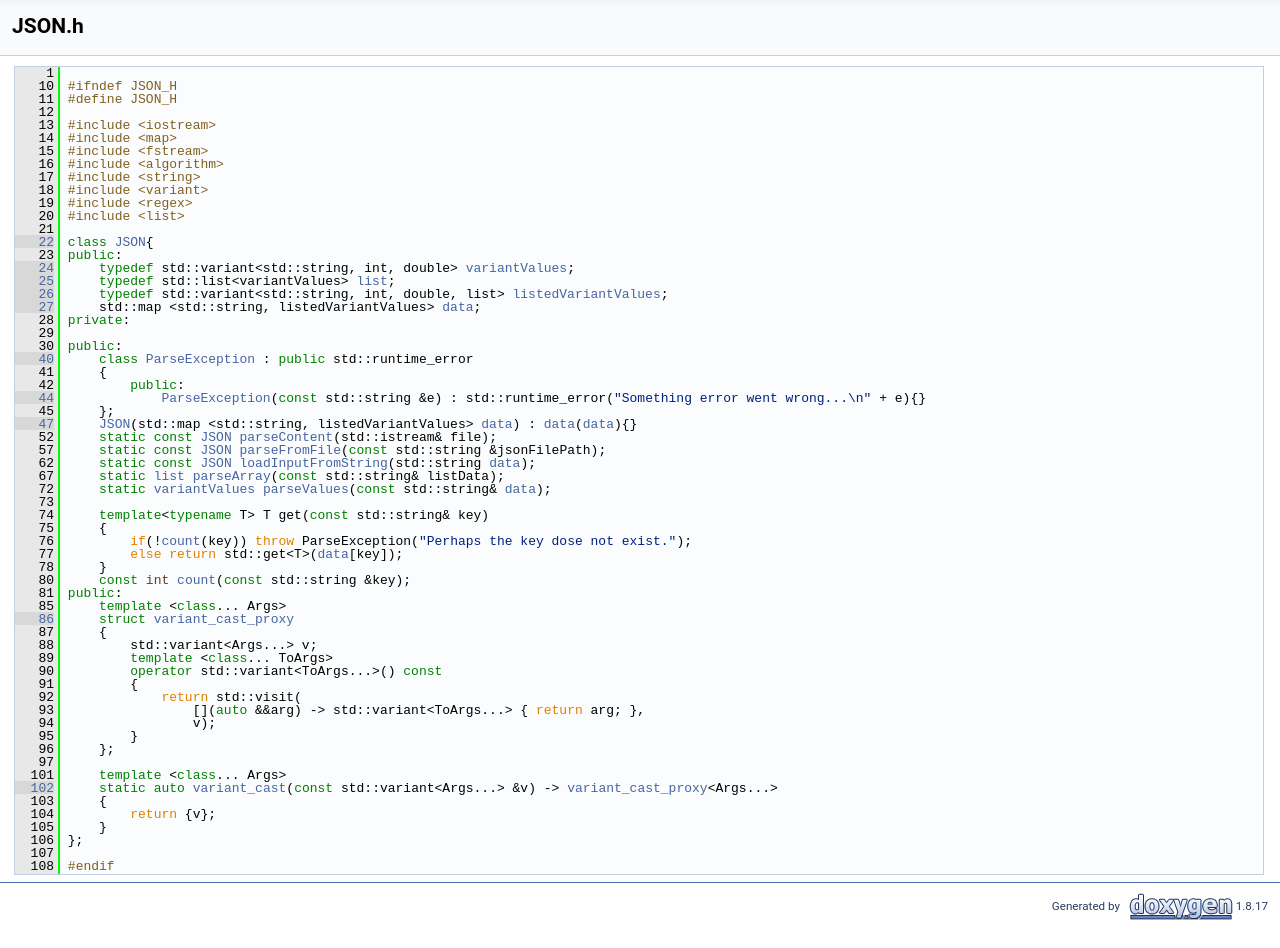
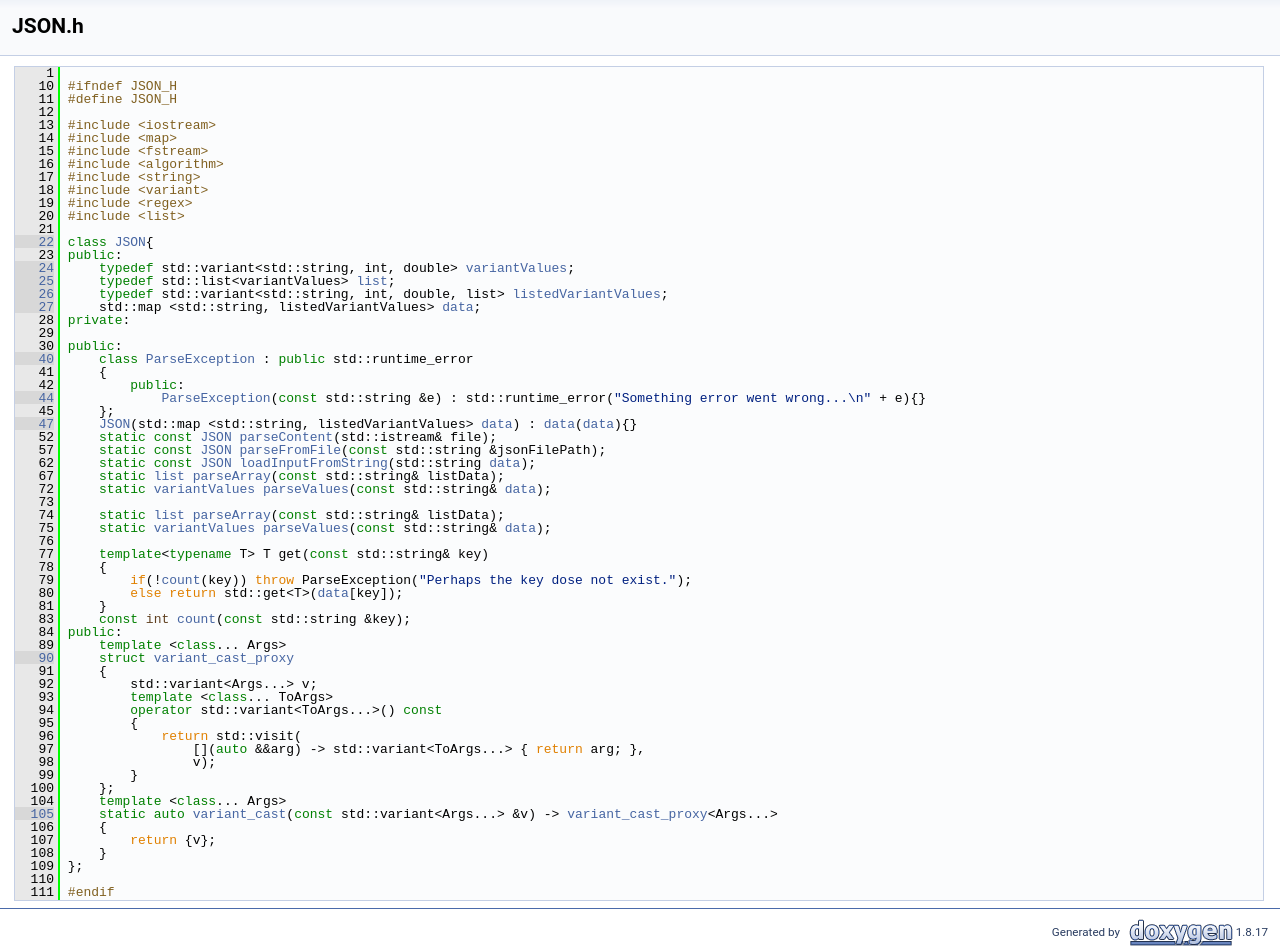
Before and after one commit to Teaching-projects/SZE-MOSZE-2020-GitCraft, a plain HTML site: page _j_s_o_n_8h_source.html in a window 1280 px wide. Shown: the part 113-1061 px from the top of the page. Before the commit the page ends 1035 px from the top, so only its background shows below. Drawn offline with Linux system fonts and the light colour scheme.

Commit message:
Update gh-pages to output generated at 47a4311

```diff
--- a/_j_s_o_n_8h_source.html
+++ b/_j_s_o_n_8h_source.html
@@ -101,37 +101,39 @@ $(function() {
 <div class="line"><a name="l00067"></a><span class="lineno">   67</span>&#160;    <span class="keyword">static</span> <a class="code" href="class_j_s_o_n.html#ad65a8eae8010807094ba2a5936aa5b9e">list</a> <a class="code" href="class_j_s_o_n.html#adcd391dd34576252497207502a225040">parseArray</a>(<span class="keyword">const</span> std::string&amp; listData);</div>
 <div class="line"><a name="l00072"></a><span class="lineno">   72</span>&#160;    <span class="keyword">static</span> <a class="code" href="class_j_s_o_n.html#a376e334c72ccf3efee3d7de413b88d73">variantValues</a> <a class="code" href="class_j_s_o_n.html#a0a277716de2bc37f6bcdd2667e84b6d6">parseValues</a>(<span class="keyword">const</span> std::string&amp; <a class="code" href="class_j_s_o_n.html#a4d39919d41256b4ca0ea82eb963a3925">data</a>);</div>
 <div class="line"><a name="l00073"></a><span class="lineno">   73</span>&#160; </div>
-<div class="line"><a name="l00074"></a><span class="lineno">   74</span>&#160;    <span class="keyword">template</span>&lt;<span class="keyword">typename</span> T&gt; T get(<span class="keyword">const</span> std::string&amp; key)</div>
-<div class="line"><a name="l00075"></a><span class="lineno">   75</span>&#160;    {</div>
-<div class="line"><a name="l00076"></a><span class="lineno">   76</span>&#160;        <span class="keywordflow">if</span>(!<a class="code" href="class_j_s_o_n.html#adcc74a57432bd01e6617f0a72dad3abb">count</a>(key)) <span class="keywordflow">throw</span> ParseException(<span class="stringliteral">&quot;Perhaps the key dose not exist.&quot;</span>);</div>
-<div class="line"><a name="l00077"></a><span class="lineno">   77</span>&#160;        <span class="keywordflow">else</span> <span class="keywordflow">return</span> std::get&lt;T&gt;(<a class="code" href="class_j_s_o_n.html#a4d39919d41256b4ca0ea82eb963a3925">data</a>[key]);</div>
-<div class="line"><a name="l00078"></a><span class="lineno">   78</span>&#160;    }</div>
-<div class="line"><a name="l00080"></a><span class="lineno">   80</span>&#160;    <span class="keyword">const</span> <span class="keywordtype">int</span> <a class="code" href="class_j_s_o_n.html#adcc74a57432bd01e6617f0a72dad3abb">count</a>(<span class="keyword">const</span> std::string &amp;key);</div>
-<div class="line"><a name="l00081"></a><span class="lineno">   81</span>&#160;<span class="keyword">public</span>:</div>
-<div class="line"><a name="l00085"></a><span class="lineno">   85</span>&#160;    <span class="keyword">template</span> &lt;<span class="keyword">class</span>... Args&gt;</div>
-<div class="line"><a name="l00086"></a><span class="lineno"><a class="line" href="struct_j_s_o_n_1_1variant__cast__proxy.html">   86</a></span>&#160;    <span class="keyword">struct </span><a class="code" href="struct_j_s_o_n_1_1variant__cast__proxy.html">variant_cast_proxy</a></div>
-<div class="line"><a name="l00087"></a><span class="lineno">   87</span>&#160;    {</div>
-<div class="line"><a name="l00088"></a><span class="lineno">   88</span>&#160;        std::variant&lt;Args...&gt; v;</div>
-<div class="line"><a name="l00089"></a><span class="lineno">   89</span>&#160;        <span class="keyword">template</span> &lt;<span class="keyword">class</span>... ToArgs&gt;</div>
-<div class="line"><a name="l00090"></a><span class="lineno">   90</span>&#160;        <span class="keyword">operator</span> std::variant&lt;ToArgs...&gt;() <span class="keyword">const</span></div>
-<div class="line"><a name="l00091"></a><span class="lineno">   91</span>&#160;        {</div>
-<div class="line"><a name="l00092"></a><span class="lineno">   92</span>&#160;            <span class="keywordflow">return</span> std::visit(</div>
-<div class="line"><a name="l00093"></a><span class="lineno">   93</span>&#160;                [](<span class="keyword">auto</span> &amp;&amp;arg) -&gt; std::variant&lt;ToArgs...&gt; { <span class="keywordflow">return</span> arg; },</div>
-<div class="line"><a name="l00094"></a><span class="lineno">   94</span>&#160;                v);</div>
-<div class="line"><a name="l00095"></a><span class="lineno">   95</span>&#160;        }</div>
-<div class="line"><a name="l00096"></a><span class="lineno">   96</span>&#160;    };</div>
-<div class="line"><a name="l00097"></a><span class="lineno">   97</span>&#160; </div>
-<div class="line"><a name="l00101"></a><span class="lineno">  101</span>&#160;    <span class="keyword">template</span> &lt;<span class="keyword">class</span>... Args&gt;</div>
-<div class="line"><a name="l00102"></a><span class="lineno"><a class="line" href="class_j_s_o_n.html#a7b7650aaf4e239e4e474f3ceb4096855">  102</a></span>&#160;    <span class="keyword">static</span> <span class="keyword">auto</span> <a class="code" href="class_j_s_o_n.html#a7b7650aaf4e239e4e474f3ceb4096855">variant_cast</a>(<span class="keyword">const</span> std::variant&lt;Args...&gt; &amp;v) -&gt; <a class="code" href="struct_j_s_o_n_1_1variant__cast__proxy.html">variant_cast_proxy</a>&lt;Args...&gt;</div>
-<div class="line"><a name="l00103"></a><span class="lineno">  103</span>&#160;    {</div>
-<div class="line"><a name="l00104"></a><span class="lineno">  104</span>&#160;        <span class="keywordflow">return</span> {v};</div>
-<div class="line"><a name="l00105"></a><span class="lineno">  105</span>&#160;    }</div>
-<div class="line"><a name="l00106"></a><span class="lineno">  106</span>&#160;};</div>
-<div class="line"><a name="l00107"></a><span class="lineno">  107</span>&#160; </div>
-<div class="line"><a name="l00108"></a><span class="lineno">  108</span>&#160;<span class="preprocessor">#endif</span></div>
+<div class="line"><a name="l00074"></a><span class="lineno">   74</span>&#160;    <span class="keyword">static</span> <a class="code" href="class_j_s_o_n.html#ad65a8eae8010807094ba2a5936aa5b9e">list</a> <a class="code" href="class_j_s_o_n.html#adcd391dd34576252497207502a225040">parseArray</a>(<span class="keyword">const</span> std::string&amp; listData);</div>
+<div class="line"><a name="l00075"></a><span class="lineno">   75</span>&#160;    <span class="keyword">static</span> <a class="code" href="class_j_s_o_n.html#a376e334c72ccf3efee3d7de413b88d73">variantValues</a> <a class="code" href="class_j_s_o_n.html#a0a277716de2bc37f6bcdd2667e84b6d6">parseValues</a>(<span class="keyword">const</span> std::string&amp; <a class="code" href="class_j_s_o_n.html#a4d39919d41256b4ca0ea82eb963a3925">data</a>);</div>
+<div class="line"><a name="l00076"></a><span class="lineno">   76</span>&#160; </div>
+<div class="line"><a name="l00077"></a><span class="lineno">   77</span>&#160;    <span class="keyword">template</span>&lt;<span class="keyword">typename</span> T&gt; T get(<span class="keyword">const</span> std::string&amp; key)</div>
+<div class="line"><a name="l00078"></a><span class="lineno">   78</span>&#160;    {</div>
+<div class="line"><a name="l00079"></a><span class="lineno">   79</span>&#160;        <span class="keywordflow">if</span>(!<a class="code" href="class_j_s_o_n.html#adcc74a57432bd01e6617f0a72dad3abb">count</a>(key)) <span class="keywordflow">throw</span> ParseException(<span class="stringliteral">&quot;Perhaps the key dose not exist.&quot;</span>);</div>
+<div class="line"><a name="l00080"></a><span class="lineno">   80</span>&#160;        <span class="keywordflow">else</span> <span class="keywordflow">return</span> std::get&lt;T&gt;(<a class="code" href="class_j_s_o_n.html#a4d39919d41256b4ca0ea82eb963a3925">data</a>[key]);</div>
+<div class="line"><a name="l00081"></a><span class="lineno">   81</span>&#160;    }</div>
+<div class="line"><a name="l00083"></a><span class="lineno">   83</span>&#160;    <span class="keyword">const</span> <span class="keywordtype">int</span> <a class="code" href="class_j_s_o_n.html#adcc74a57432bd01e6617f0a72dad3abb">count</a>(<span class="keyword">const</span> std::string &amp;key);</div>
+<div class="line"><a name="l00084"></a><span class="lineno">   84</span>&#160;<span class="keyword">public</span>:</div>
+<div class="line"><a name="l00089"></a><span class="lineno">   89</span>&#160;    <span class="keyword">template</span> &lt;<span class="keyword">class</span>... Args&gt;</div>
+<div class="line"><a name="l00090"></a><span class="lineno"><a class="line" href="struct_j_s_o_n_1_1variant__cast__proxy.html">   90</a></span>&#160;    <span class="keyword">struct </span><a class="code" href="struct_j_s_o_n_1_1variant__cast__proxy.html">variant_cast_proxy</a></div>
+<div class="line"><a name="l00091"></a><span class="lineno">   91</span>&#160;    {</div>
+<div class="line"><a name="l00092"></a><span class="lineno">   92</span>&#160;        std::variant&lt;Args...&gt; v;</div>
+<div class="line"><a name="l00093"></a><span class="lineno">   93</span>&#160;        <span class="keyword">template</span> &lt;<span class="keyword">class</span>... ToArgs&gt;</div>
+<div class="line"><a name="l00094"></a><span class="lineno">   94</span>&#160;        <span class="keyword">operator</span> std::variant&lt;ToArgs...&gt;() <span class="keyword">const</span></div>
+<div class="line"><a name="l00095"></a><span class="lineno">   95</span>&#160;        {</div>
+<div class="line"><a name="l00096"></a><span class="lineno">   96</span>&#160;            <span class="keywordflow">return</span> std::visit(</div>
+<div class="line"><a name="l00097"></a><span class="lineno">   97</span>&#160;                [](<span class="keyword">auto</span> &amp;&amp;arg) -&gt; std::variant&lt;ToArgs...&gt; { <span class="keywordflow">return</span> arg; },</div>
+<div class="line"><a name="l00098"></a><span class="lineno">   98</span>&#160;                v);</div>
+<div class="line"><a name="l00099"></a><span class="lineno">   99</span>&#160;        }</div>
+<div class="line"><a name="l00100"></a><span class="lineno">  100</span>&#160;    };</div>
+<div class="line"><a name="l00104"></a><span class="lineno">  104</span>&#160;    <span class="keyword">template</span> &lt;<span class="keyword">class</span>... Args&gt;</div>
+<div class="line"><a name="l00105"></a><span class="lineno"><a class="line" href="class_j_s_o_n.html#a7b7650aaf4e239e4e474f3ceb4096855">  105</a></span>&#160;    <span class="keyword">static</span> <span class="keyword">auto</span> <a class="code" href="class_j_s_o_n.html#a7b7650aaf4e239e4e474f3ceb4096855">variant_cast</a>(<span class="keyword">const</span> std::variant&lt;Args...&gt; &amp;v) -&gt; <a class="code" href="struct_j_s_o_n_1_1variant__cast__proxy.html">variant_cast_proxy</a>&lt;Args...&gt;</div>
+<div class="line"><a name="l00106"></a><span class="lineno">  106</span>&#160;    {</div>
+<div class="line"><a name="l00107"></a><span class="lineno">  107</span>&#160;        <span class="keywordflow">return</span> {v};</div>
+<div class="line"><a name="l00108"></a><span class="lineno">  108</span>&#160;    }</div>
+<div class="line"><a name="l00109"></a><span class="lineno">  109</span>&#160;};</div>
+<div class="line"><a name="l00110"></a><span class="lineno">  110</span>&#160; </div>
+<div class="line"><a name="l00111"></a><span class="lineno">  111</span>&#160;<span class="preprocessor">#endif</span></div>
 </div><!-- fragment --></div><!-- contents -->
 <div class="ttc" id="aclass_j_s_o_n_html_a376e334c72ccf3efee3d7de413b88d73"><div class="ttname"><a href="class_j_s_o_n.html#a376e334c72ccf3efee3d7de413b88d73">JSON::variantValues</a></div><div class="ttdeci">std::variant&lt; std::string, int, double &gt; variantValues</div><div class="ttdoc">Basic variable types.</div><div class="ttdef"><b>Definition:</b> JSON.h:24</div></div>
-<div class="ttc" id="aclass_j_s_o_n_html_a7b7650aaf4e239e4e474f3ceb4096855"><div class="ttname"><a href="class_j_s_o_n.html#a7b7650aaf4e239e4e474f3ceb4096855">JSON::variant_cast</a></div><div class="ttdeci">static auto variant_cast(const std::variant&lt; Args... &gt; &amp;v) -&gt; variant_cast_proxy&lt; Args... &gt;</div><div class="ttdef"><b>Definition:</b> JSON.h:102</div></div>
+<div class="ttc" id="aclass_j_s_o_n_html_a7b7650aaf4e239e4e474f3ceb4096855"><div class="ttname"><a href="class_j_s_o_n.html#a7b7650aaf4e239e4e474f3ceb4096855">JSON::variant_cast</a></div><div class="ttdeci">static auto variant_cast(const std::variant&lt; Args... &gt; &amp;v) -&gt; variant_cast_proxy&lt; Args... &gt;</div><div class="ttdef"><b>Definition:</b> JSON.h:105</div></div>
 <div class="ttc" id="aclass_j_s_o_n_html_ae48274f93c3f2ac62412d79951e9e322"><div class="ttname"><a href="class_j_s_o_n.html#ae48274f93c3f2ac62412d79951e9e322">JSON::JSON</a></div><div class="ttdeci">JSON(std::map&lt; std::string, listedVariantValues &gt; data)</div><div class="ttdoc">This is the constructor of the JSON class.</div><div class="ttdef"><b>Definition:</b> JSON.h:47</div></div>
 <div class="ttc" id="aclass_j_s_o_n_html"><div class="ttname"><a href="class_j_s_o_n.html">JSON</a></div><div class="ttdoc">JSON class.</div><div class="ttdef"><b>Definition:</b> JSON.h:22</div></div>
 <div class="ttc" id="aclass_j_s_o_n_1_1_parse_exception_html"><div class="ttname"><a href="class_j_s_o_n_1_1_parse_exception.html">JSON::ParseException</a></div><div class="ttdef"><b>Definition:</b> JSON.h:40</div></div>
@@ -139,7 +141,7 @@ $(function() {
 <div class="ttc" id="aclass_j_s_o_n_html_a0a277716de2bc37f6bcdd2667e84b6d6"><div class="ttname"><a href="class_j_s_o_n.html#a0a277716de2bc37f6bcdd2667e84b6d6">JSON::parseValues</a></div><div class="ttdeci">static variantValues parseValues(const std::string &amp;data)</div><div class="ttdef"><b>Definition:</b> JSON.cpp:101</div></div>
 <div class="ttc" id="aclass_j_s_o_n_html_a2427992f89e8e3872903a1592529bb05"><div class="ttname"><a href="class_j_s_o_n.html#a2427992f89e8e3872903a1592529bb05">JSON::parseContent</a></div><div class="ttdeci">static const JSON parseContent(std::istream &amp;file)</div><div class="ttdef"><b>Definition:</b> JSON.cpp:56</div></div>
 <div class="ttc" id="aclass_j_s_o_n_html_a4d39919d41256b4ca0ea82eb963a3925"><div class="ttname"><a href="class_j_s_o_n.html#a4d39919d41256b4ca0ea82eb963a3925">JSON::data</a></div><div class="ttdeci">std::map&lt; std::string, listedVariantValues &gt; data</div><div class="ttdoc">Load input string result attribute.</div><div class="ttdef"><b>Definition:</b> JSON.h:27</div></div>
-<div class="ttc" id="astruct_j_s_o_n_1_1variant__cast__proxy_html"><div class="ttname"><a href="struct_j_s_o_n_1_1variant__cast__proxy.html">JSON::variant_cast_proxy</a></div><div class="ttdef"><b>Definition:</b> JSON.h:86</div></div>
+<div class="ttc" id="astruct_j_s_o_n_1_1variant__cast__proxy_html"><div class="ttname"><a href="struct_j_s_o_n_1_1variant__cast__proxy.html">JSON::variant_cast_proxy</a></div><div class="ttdef"><b>Definition:</b> JSON.h:90</div></div>
 <div class="ttc" id="aclass_j_s_o_n_html_a6a6d2f78c77dd2ea2e89eec6504580fa"><div class="ttname"><a href="class_j_s_o_n.html#a6a6d2f78c77dd2ea2e89eec6504580fa">JSON::parseFromFile</a></div><div class="ttdeci">static const JSON parseFromFile(const std::string &amp;jsonFilePath)</div><div class="ttdef"><b>Definition:</b> JSON.cpp:3</div></div>
 <div class="ttc" id="aclass_j_s_o_n_html_ad65a8eae8010807094ba2a5936aa5b9e"><div class="ttname"><a href="class_j_s_o_n.html#ad65a8eae8010807094ba2a5936aa5b9e">JSON::list</a></div><div class="ttdeci">std::list&lt; variantValues &gt; list</div><div class="ttdoc">List for the characters.</div><div class="ttdef"><b>Definition:</b> JSON.h:25</div></div>
 <div class="ttc" id="aclass_j_s_o_n_html_adcd391dd34576252497207502a225040"><div class="ttname"><a href="class_j_s_o_n.html#adcd391dd34576252497207502a225040">JSON::parseArray</a></div><div class="ttdeci">static list parseArray(const std::string &amp;listData)</div><div class="ttdef"><b>Definition:</b> JSON.cpp:66</div></div>
```
Also changed, not shown: class_j_s_o_n-members.html (+5 -3 lines), class_j_s_o_n.html (+6 -0 lines).
